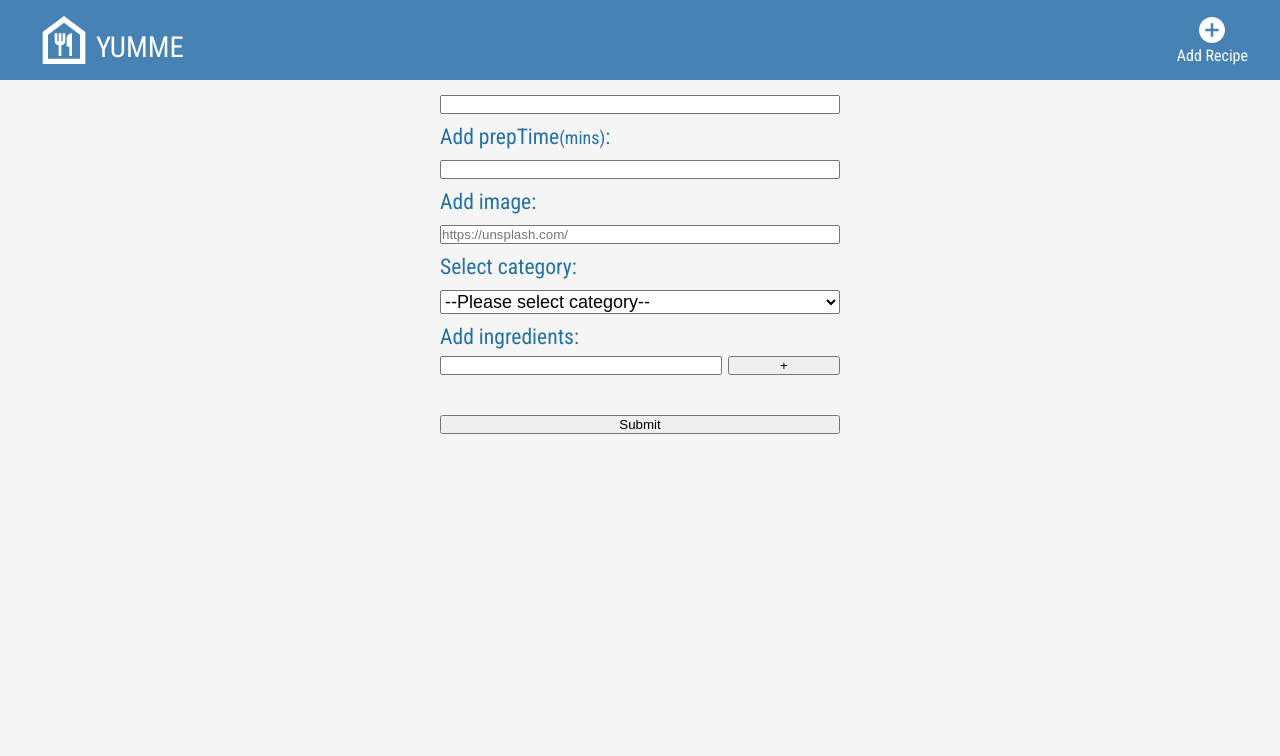
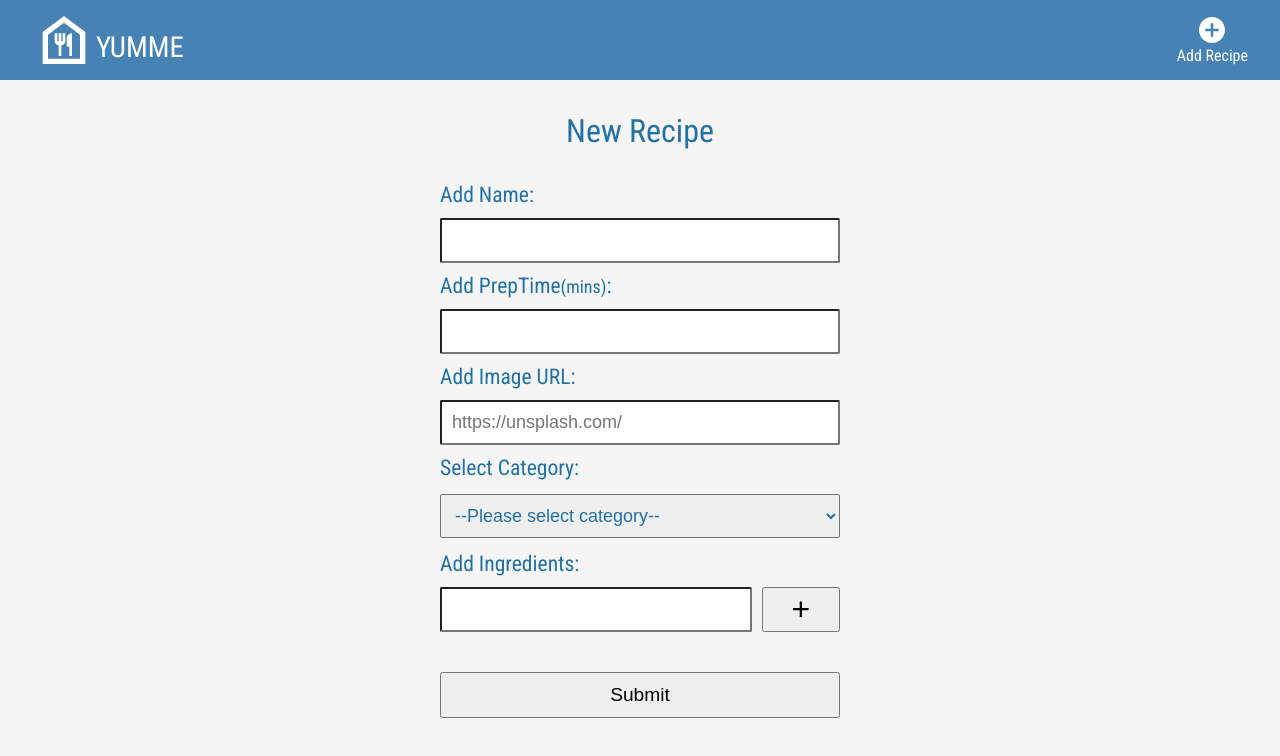
Before and after one commit to QuanXuuu/Capstone-project, a React (Create React App) app: page /recipes/new in a window 1280 px wide. Shown: the top 756 px of the page. Built offline with nearby package versions, Linux system fonts and the light colour scheme.

Commit message:
Add styling for create page

```diff
--- a/src/components/IngredientsForm/IngredientsForm.js
+++ b/src/components/IngredientsForm/IngredientsForm.js
@@ -23,8 +23,8 @@ export default function IngredientsForm({onAddIngredients}) {
 
   return (
     <Container>
-      <Label htmlFor="ingredientInput">Add ingredients:</Label>
-      <input
+      <Label htmlFor="ingredientInput">Add Ingredients:</Label>
+      <Input
         maxLength={50}
         value={currentIngredient}
         onChange={handleChange}
@@ -33,7 +33,7 @@ export default function IngredientsForm({onAddIngredients}) {
         autoComplete="off"
       />
       <button onClick={addNewIngredient}>
-        <span>+</span>
+        <Span>+</Span>
       </button>
     </Container>
   );
@@ -41,7 +41,7 @@ export default function IngredientsForm({onAddIngredients}) {
 
 const Container = styled.div`
   display: grid;
-  gap: 6px;
+  gap: 10px;
   grid-template-columns: auto;
 `;
 
@@ -49,3 +49,15 @@ const Label = styled.label`
   font-size: 1.2em;
   grid-column: span 2;
 `;
+
+const Input = styled.input`
+  padding: 10px;
+  font-size: 1em;
+  color: inherit;
+  border-radius: 2px;
+`;
+
+const Span = styled.span`
+  font-size: 2rem;
+  font-weight: 200;
+`;
--- a/src/components/RecipeCard/RecipeCard.js
+++ b/src/components/RecipeCard/RecipeCard.js
@@ -37,7 +37,7 @@ const CardWrapper = styled.div`
 
 const CardHeader = styled.header`
   font-size: 1.5rem;
-  margin: 2rem;
+  margin: 2rem 0 1.2rem 0;
   text-align: center;
 `;
 
@@ -48,7 +48,7 @@ const linkStyle = {
 
 const CardImageContainer = styled.div`
   width: 280px;
-  height: 250px;
+  height: 220px;
 `;
 
 const CardImage = styled.img`
--- a/src/components/RecipeForm/RecipeForm.js
+++ b/src/components/RecipeForm/RecipeForm.js
@@ -32,15 +32,17 @@ export default function RecipeForm({onAddRecipe}) {
 
   return (
     <CreateForm onSubmit={handleSubmit}>
-      <CreateLabel htmlFor="name">Add name:</CreateLabel>
-      <input id="name" name="name" autoComplete="off" required />
+      <CreateLabel htmlFor="name">Add Name:</CreateLabel>
+      <Input id="name" name="name" autoComplete="off" required />
       <CreateLabel htmlFor="prepTime">
-        Add prepTime<small>(mins)</small>:
+        Add PrepTime<small>(mins)</small>:
       </CreateLabel>
-      <input type="number" id="prepTime" name="prepTime" required />
-      <CreateLabel htmlFor="imgURL">Add image:</CreateLabel>
-      <input id="imgURL" name="imgURL" autoComplete="off" placeholder="https://unsplash.com/" required />
-      <CreateLabel htmlFor="category">Select category:</CreateLabel>
+
+      <TimeInput type="number" id="prepTime" name="prepTime" required />
+
+      <CreateLabel htmlFor="imgURL">Add Image URL:</CreateLabel>
+      <Input id="imgURL" name="imgURL" autoComplete="off" placeholder="https://unsplash.com/" required />
+      <CreateLabel htmlFor="category">Select Category:</CreateLabel>
       <CreateSelect id="category" name="category" defaultValue="" required>
         <option value="" disabled hidden>
           --Please select category--
@@ -59,7 +61,9 @@ export default function RecipeForm({onAddRecipe}) {
         ))}
       </Scroller>
 
-      <Button type="submit">Submit</Button>
+      <Button type="submit">
+        <ButtonSpan>Submit</ButtonSpan>
+      </Button>
     </CreateForm>
   );
 }
@@ -77,8 +81,27 @@ const CreateLabel = styled.label`
   grid-column: span 2;
 `;
 
+const Input = styled.input`
+  padding: 10px;
+  font-size: 1em;
+  color: inherit;
+  border-radius: 2px;
+`;
+
+const TimeInput = styled.input`
+  padding: 10px;
+  font-size: 1em;
+  color: inherit;
+  -moz-appearance: textfield;
+  border-radius: 2px;
+`;
+
 const CreateSelect = styled.select`
   font-size: 1em;
+  padding: 10px;
+  color: inherit;
+  margin: 0.2rem 0;
+  border-radius: 2px;
 `;
 
 const Scroller = styled.ul`
@@ -92,4 +115,9 @@ const IngredientItem = styled.li`
 
 const Button = styled.button`
   margin: 20px 0;
+  padding: 10px;
 `;
+
+const ButtonSpan = styled.span`
+  font-size: 1.2rem;
+`;
--- a/src/pages/RecipeCreate.js
+++ b/src/pages/RecipeCreate.js
@@ -17,4 +17,7 @@ const Container = styled.main`
 
 const Headline = styled.h1`
   text-align: center;
+  margin: 3em 0 1em 0;
+  font-weight: 400;
+  font-size: 2rem;
 `;
```
